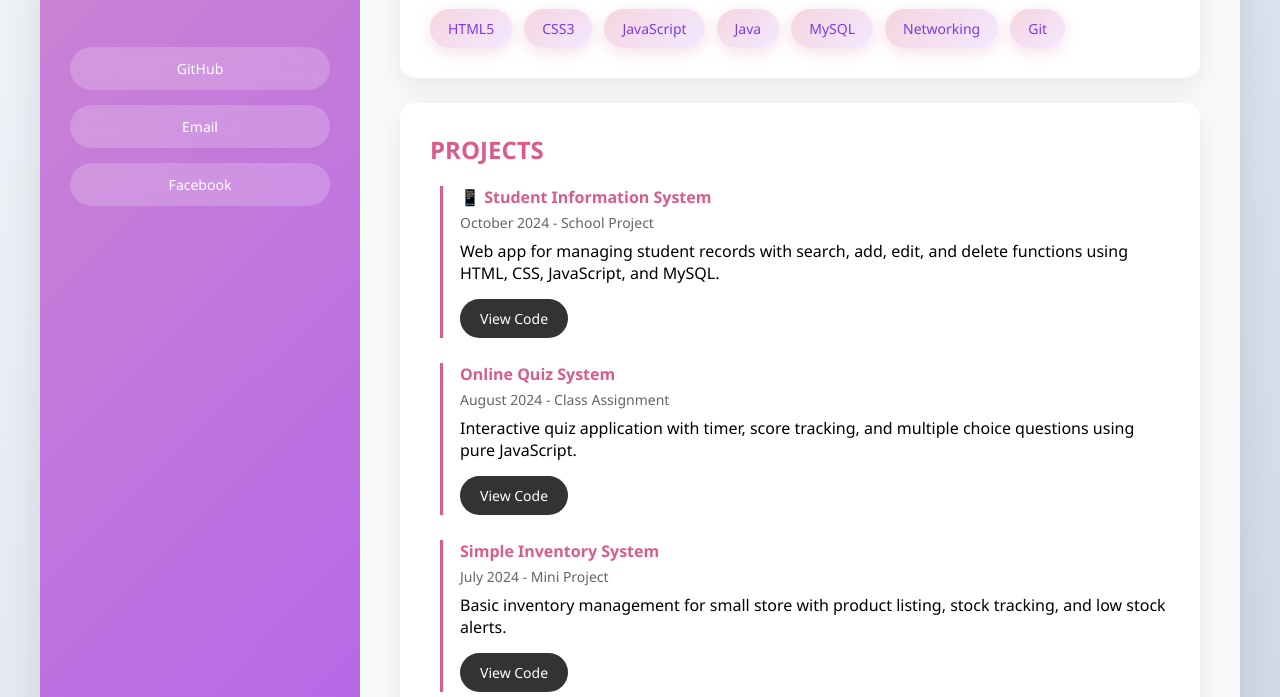
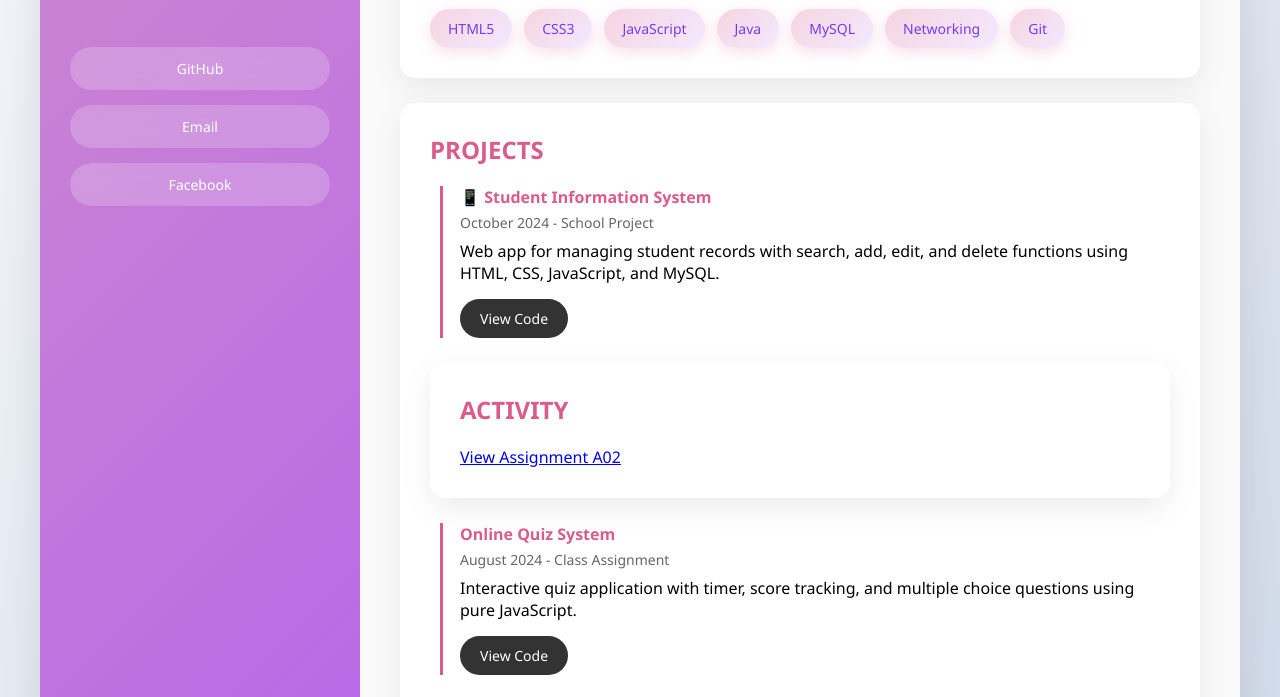
Before and after one commit to nicoleguevarra/nicoleguevarra.github.io, a plain HTML site: page index.html in a window 1280 px wide. Shown: the part 360-1057 px from the top of the page. Drawn offline with Linux system fonts and the light colour scheme.

Commit message:
Update index.html

```diff
--- a/index.html
+++ b/index.html
@@ -210,6 +210,12 @@
             .content { padding: 30px 20px; }
             .profile img { width: 140px; height: 140px; }
         }
+
+        .activity-links {  display: flex;
+            flex-direction: column;
+            gap: 12px;
+        }
+
     </style>
 </head>
 <body>
@@ -266,6 +272,20 @@
                         <a href="#" class="project-btn github-btn"> View Code</a>
                     </div>
                 </div>
+
+                 <div class="card">
+            <h3>ACTIVITY</h3>
+
+            <div class="activity-links">
+                <a href="A02/index.html" class="activity-btn">
+                    View Assignment A02
+                </a>
+                  </div>
+        </div>
+
+
+
+
 
                 <div class="timeline-item">
                     <h4> Online Quiz System</h4>
```
